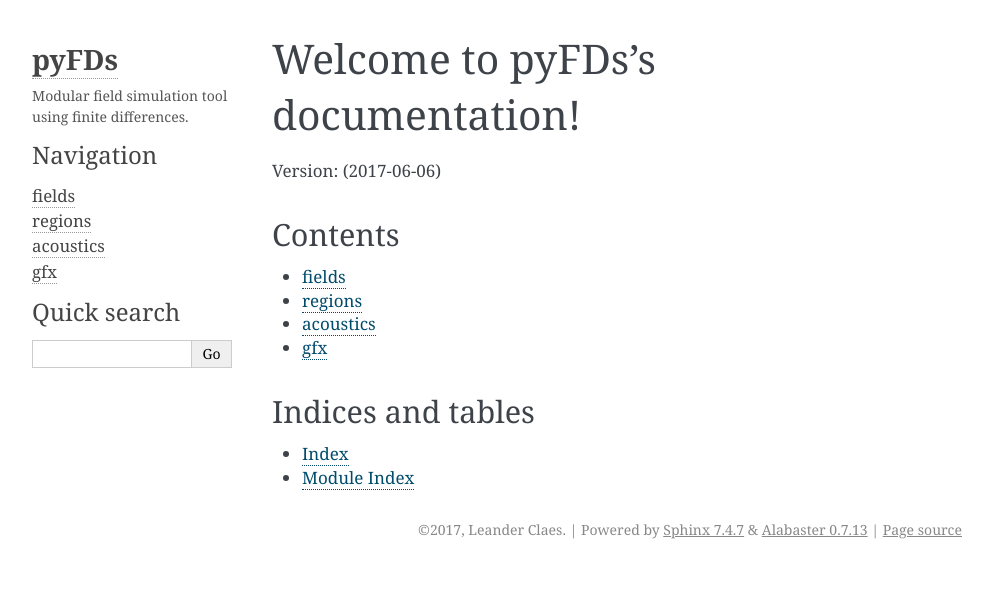
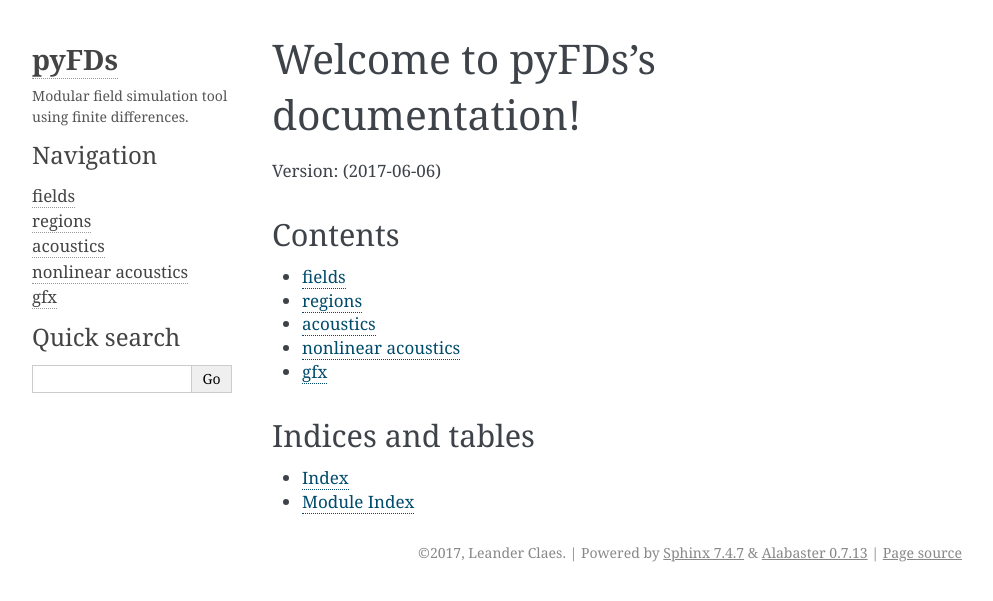
Before and after one commit to emtpb/pyfds, a Sphinx documentation site: the page built from doc/index.rst, in a window 1280 px wide. Shown: the top 601 px of the page, without its empty margins (148-1141 px from the left). Built offline with Sphinx 7.4.7, drawn with Linux system fonts in a browser that asks for light colours; formulas are drawn with MathJax 3; the version number could not be read and is left out.

Commit message:
Add nonlinear acoustics to documentation.

```diff
--- a/doc/index.rst
+++ b/doc/index.rst
@@ -12,6 +12,7 @@
     fields
     regions
     acoustics
+    nonlinear_acoustics
     gfx
 
 
--- /dev/null
+++ b/doc/nonlinear_acoustics.rst
@@ -0,0 +1,6 @@
+nonlinear acoustics
+===================
+
+API
+---
+.. automodule:: pyfds.nonlinear_acoustics
```
